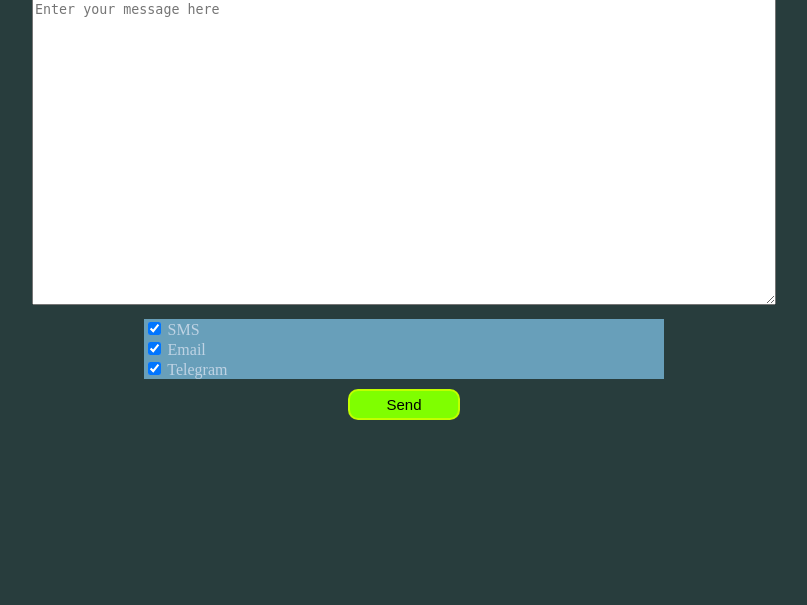
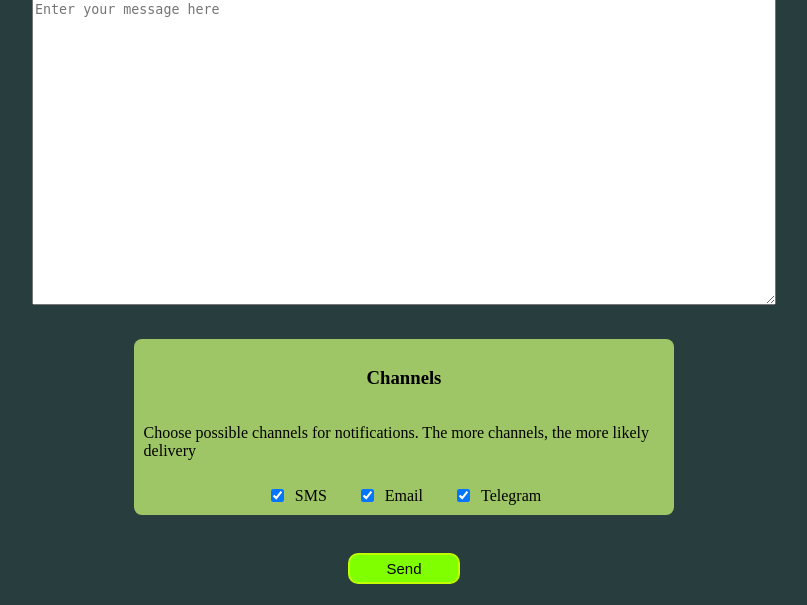
Before and after one commit to ReptiloidAnunak/photo_point, a FastAPI app: page / in a window 1280 px wide. Shown: the part 323-928 px from the top of the page, without its empty margins (236-1043 px from the left). Run offline with FastAPI, Linux system fonts and the light colour scheme.

Commit message:
READY: mvp

```diff
--- a/api/main.py
+++ b/api/main.py
@@ -48,6 +48,9 @@ async def send_message(request: Request,
     users = get_all_users()
     print(f"Registered users: {users}")
 
+    if len(providers) == 0:
+        return RedirectResponse(url="/", status_code=303)
+
     for user in users:
         payload = {
             "email": user.email,
@@ -56,7 +59,6 @@ async def send_message(request: Request,
             "twilio_sid": TWILIO_SID,
             "twilio_auth_token": TWILIO_AUTH_TOKEN,
             "twilio_from_phone": TWILIO_FROM_PHONE,
-            # "twilio_messaging_service_sid": TWILIO_MS_SID,  # если используешь
         }
         send_with_fallback.delay(message, payload, providers)
     return RedirectResponse(url="/", status_code=303)
--- a/static/styles.css
+++ b/static/styles.css
@@ -47,7 +47,8 @@ main {
 #sel-providers {
     display: flex;
     flex-direction: column;
-    background-color: rgba(140, 213, 255, 0.644);
+    background-color: rgba(217, 226, 135, 0.644);
+    color: #000;
     width: 70%;
 }
 
--- a/templates/index.html
+++ b/templates/index.html
@@ -21,22 +21,32 @@
                         rows="20"
                         cols="90"
                         placeholder="Enter your message here"
+                        required
                         ></textarea>
                     </div>
-                    <div id="sel-providers">
-                        <div class="notification-provider">
-                        <input type="checkbox" id="sms-check" name="providers" value="sms" checked>
-                        <label for="sms-check">SMS</label>
+                    <div id="sel-providers" style="color: #000; background-color: #c3ee72c5; display: flex; flex-direction: column; align-items: center; padding: 10px; border-radius: 8px; margin-top: 20px; width: 70%;">
+                        <div>
+                            <h3>Channels</h3>
                         </div>
-                        <div class="notification-provider">
-                        <input type="checkbox" id="mail-check" name="providers" value="email" checked>
-                        <label for="mail-check">Email</label>
+                        <div style="margin-bottom: 10px;">
+                            <p>Choose possible channels for notifications. The more channels, the more likely delivery</p>
                         </div>
-                        <div class="notification-provider">
-                        <input type="checkbox" id="tg-check" name="providers" value="telegram" checked>
-                        <label for="tg-check">Telegram</label>
+                        <div style="display: flex; flex-direction: row; align-items: center; gap: 30px;">
+                            <div class="notification-provider" style="display: flex; align-items: center; gap: 8px;">
+                                <input type="checkbox" id="sms-check" name="providers" value="sms" checked class="provider-checkbox">
+                                <label for="sms-check" class="provider-label">SMS</label>
+                            </div>
+                            <div class="notification-provider" style="display: flex; align-items: center; gap: 8px;">
+                                <input type="checkbox" id="mail-check" name="providers" value="email" checked class="provider-checkbox">
+                                <label for="mail-check" class="provider-label">Email</label>
+                            </div>
+                            <div class="notification-provider" style="display: flex; align-items: center; gap: 8px;">
+                                <input type="checkbox" id="tg-check" name="providers" value="telegram" checked class="provider-checkbox">
+                                <label for="tg-check" class="provider-label">Telegram</label>
+                            </div>
                         </div>
                     </div>
+                    <br>
                     <button type="submit" id="btn-send">Send</button>
                 </form>
             </div>
--- a/templates/register.html
+++ b/templates/register.html
@@ -71,7 +71,7 @@
             <button type="submit">Register</button>
         </form>
         <div style='background-color: rgba(1, 26, 26, 0.842); color: #ccc; padding: 10px; margin-top: 20px; border-radius: 8px;'>
-            <p>Sent "/start" to @photo_point_best_bot in Telegram </p>
+            <p>Sent "/start" to @photo_point_my_bot in Telegram </p>
         </div>
     </body>
 </html>
--- a/tg_bot/main.py
+++ b/tg_bot/main.py
@@ -12,7 +12,7 @@ async def check_site_username_in_db(update: Update, context: ContextTypes.DEFAUL
 
     if user:
         set_user_tg_chat_id(user.username, update.message.chat_id)
-        await update.message.reply_text(f'Hello, {user.username}! Your email is {user.email}\nYour phone is {user.phone}.\nYou`ll receive our notifications.')
+        await update.message.reply_text(f'Hello, {user.username}!\nYou`ll receive our notifications.')
     else:
         await update.message.reply_text(f'User with username {update.message.text} not found in the database. Please register first.')
 
```
